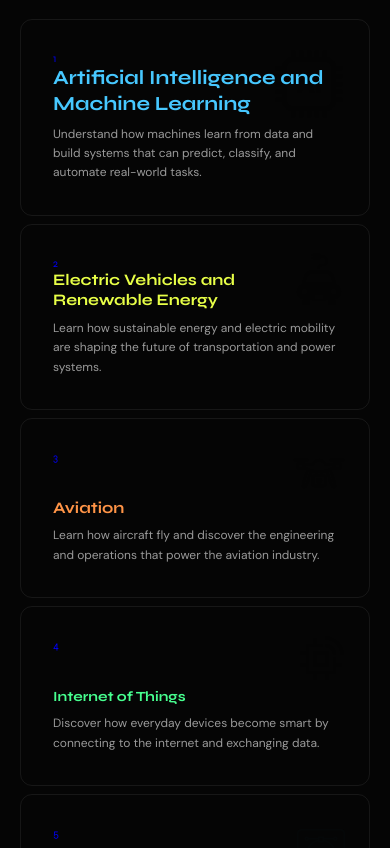
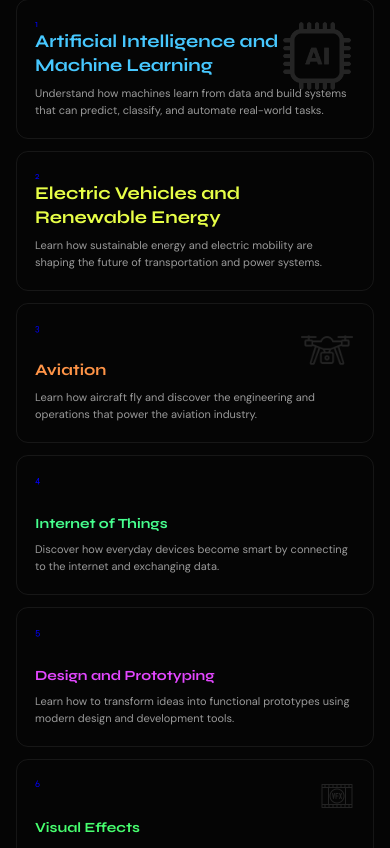
Before and after one commit to Krishna-Prasad31/MARVEL-WEBSITE, a React (Vite) app: page / in a window 390 px wide. Shown: the part 3916-4764 px from the top of the page. Built offline with nearby package versions, Linux system fonts and the light colour scheme.

Commit message:
changes the bento layout to a newer one, fixed svg issues, tuned for both light and dark mode

```diff
--- a/index.html
+++ b/index.html
@@ -10,7 +10,7 @@
 
     <title>marvel-website</title>
   </head>
-  <body>
+  <body class="dark">
     <div id="root"></div>
     <script type="module" src="/src/main.jsx"></script>
   </body>
--- a/src/components/Domains/domain.css
+++ b/src/components/Domains/domain.css
@@ -14,20 +14,23 @@ body {
 /* BENTO GRID */
 .domains-grid {
   display: grid;
-  grid-template-columns: repeat(4, 1fr);
-  grid-template-rows: repeat(2, 220px);
-  gap: 12px;
+  grid-template-columns: repeat(6, 1fr);
+  grid-auto-rows: 180px;
+  gap: 14px;
 }
 
 /* BENTO POSITIONS */
-.domain-pos-1 { grid-column: span 2; grid-row: span 2; }
-.domain-pos-2 { grid-row: span 2; }
-.domain-pos-3 { grid-row: span 2; }
-.domain-pos-4 { grid-column: span 1; }
-.domain-pos-5 { grid-column: span 1; }
-.domain-pos-6 { grid-column: span 1; }
-.domain-pos-7 { grid-column: span 1; }
+/* Balanced Bento Layout */
 
+.domain-pos-1 { grid-column: span 3; grid-row: span 2; }
+.domain-pos-2 { grid-column: span 3; grid-row: span 2; }
+
+.domain-pos-3 { grid-column: span 2; grid-row: span 2; }
+.domain-pos-4 { grid-column: span 2; grid-row: span 2; }
+.domain-pos-5 { grid-column: span 2; grid-row: span 2; }
+
+.domain-pos-6 { grid-column: span 3; grid-row: span 1; }
+.domain-pos-7 { grid-column: span 3; grid-row: span 1; }
 /* LINK */
 .links {
   text-decoration: none;
@@ -40,7 +43,7 @@ body {
   background: var(--surface);
   border: 1px solid var(--border);
   border-radius: 16px;
-  padding: 32px;
+  padding: 28px;
   position: relative;
   overflow: hidden;
   display: flex;
@@ -97,21 +100,20 @@ body {
   position: absolute;
   right: 24px;
   top: 28px;
-  width: 48px;
-  opacity: 0.15;
+  width: 40px;
+  opacity: 0.12;
   pointer-events: none;
   transition: all 0.45s cubic-bezier(0.16, 1, 0.3, 1);
-  fill: black;
+
+  fill: palevioletred;
+  filter: brightness(0) invert(1);
 }
 
 .domain-pos-1 .domain-img { width: 72px; }
 .domain-pos-2 .domain-img,
 .domain-pos-3 .domain-img { width: 52px; }
 
-.domain-card.domain-hovered .domain-img {
-  opacity: 0.5;
-  transform: scale(1.15) rotate(-8deg);
-}
+
 
 /* CONTENT */
 .domain-content {
@@ -127,11 +129,13 @@ body {
   color: var(--domain-color);
   margin-bottom: 8px;
   line-height: 1.3;
-  font-size: 14px;
+  font-size: 16px;
 }
 
-.domain-pos-1 .domain-name { font-size: 20px; }
-.domain-pos-2 .domain-name,
+.domain-pos-1 .domain-name,
+.domain-pos-2 .domain-name {
+  font-size: 18px;
+}
 .domain-pos-3 .domain-name { font-size: 16px; }
 
 /* DESC — hidden on small cards by default */
@@ -179,22 +183,96 @@ body {
 }
 
 /* MOBILE */
+/* ================= MOBILE (<= 768px) ================= */
 @media (max-width: 768px) {
-  .domains { padding: 80px 20px; }
+
+  .domains {
+    padding: 80px 20px;
+  }
+
   .domains-grid {
-    grid-template-columns: 1fr 1fr;
-    grid-template-rows: auto;
-    gap: 8px;
+    grid-template-columns: 1fr;   /* single column */
+    grid-auto-rows: auto;
+    gap: 12px;
   }
-  .domain-pos-1 { grid-column: span 2; grid-row: auto; }
-  .domain-pos-2, .domain-pos-3 { grid-row: auto; }
-  .domain-card { min-height: 200px; }
-  .domain-desc { max-height: 80px !important; opacity: 1 !important; }
-  .domain-card.domain-dimmed { opacity: 1; filter: none; transform: none; }
+
+  /* Remove ALL bento spans */
+  .domain-pos-1,
+  .domain-pos-2,
+  .domain-pos-3,
+  .domain-pos-4,
+  .domain-pos-5,
+  .domain-pos-6,
+  .domain-pos-7 {
+    grid-column: span 1 !important;
+    grid-row: span 1 !important;
+  }
+
+  .domain-card {
+    min-height: 160px;
+    padding: 20px;
+    border-radius: 14px;
+  }
+
+  /* Always show description */
+  .domain-desc {
+    max-height: none !important;
+    opacity: 1 !important;
+  }
+
+  /* Disable hover effects (mobile doesn't need them) */
+  .domain-card.domain-hovered {
+    transform: none;
+    box-shadow: none;
+  }
+
+  .domain-card.domain-dimmed {
+    opacity: 1;
+    filter: none;
+    transform: none;
+  }
+
+  /* Clean icon sizing */
+  .domain-img {
+    width: 36px;
+    opacity: 0.12;
+    top: 20px;
+    right: 20px;
+  }
+
+  /* Typography balance */
+  .domain-name {
+    font-size: 15px;
+  }
+
+  .domain-num {
+    font-size: 10px;
+  }
 }
 
+
+/* ================= EXTRA SMALL (<= 480px) ================= */
 @media (max-width: 480px) {
-  .domains-grid { grid-template-columns: 1fr; }
-  .domain-pos-1 { grid-column: span 1; }
-  .domain-card { min-height: 180px; border-radius: 12px; }
+
+  .domains {
+    padding: 60px 16px;
+  }
+
+  .domain-card {
+    min-height: 140px;
+    padding: 18px;
+    border-radius: 12px;
+  }
+
+  .domain-name {
+    font-size: 14px;
+  }
+
+  .domain-desc {
+    font-size: 11px;
+  }
+
+  .domain-img {
+    width: 32px;
+  }
 }
--- a/src/components/Domains/domain.jsx
+++ b/src/components/Domains/domain.jsx
@@ -1,10 +1,10 @@
 import './domain.css'
 import { useState } from 'react'
+import EVRE from "../../assets/electric-car-4-svgrepo-com.svg?react"
+import IoT from "../../assets/iot-platform-svgrepo-com.svg?react"
+import DNP from "../../assets/design-svgrepo-com.svg?react"
 import AIML from "../../assets/artificial-intelligence_12475931.png"
-import EVRE from "../../assets/electric-car-4-svgrepo-com.svg"
 import AIR from "../../assets/camera-drone.png"
-import IoT from "../../assets/iot-platform-svgrepo-com.svg"
-import DNP from "../../assets/design-svgrepo-com.svg"
 import VFX from "../../assets/visual-effect.png"
 import CLCY from "../../assets/cloud-service.png"
 
@@ -86,7 +86,11 @@ function Domains() {
               style={{ '--domain-color': domain.color }}
             >
               <div className="domain-num">{domain.num}</div>
-              <img className="domain-img" src={domain.svg} alt="" />
+             {typeof domain.svg === "string" ? (
+                  <img className="domain-img" src={domain.svg} alt="" />
+                ) : (
+                  <domain.svg className="domain-img" />
+                )}
               <div className="domain-content">
                 <div className="domain-name">{domain.name}</div>
                 <div className="domain-desc">{domain.des}</div>
--- a/src/index.css
+++ b/src/index.css
@@ -17,3 +17,26 @@
   --muted: #666666;
   --accent: #e8ff47;
 }
+
+/* DARK MODE → WHITE ICONS */
+.dark .domain-img {
+  filter: brightness(0) invert(1);
+}
+
+/* LIGHT MODE → BLACK ICONS */
+.light .domain-img {
+  filter: brightness(0) invert(0);
+  opacity: 0.7;
+}
+
+:root {
+  --icon-filter: brightness(0) invert(1); /* light default */
+}
+
+.dark {
+  --icon-filter: brightness(0) invert(0);
+}
+
+.domain-img {
+  filter: var(--icon-filter);
+}
```
